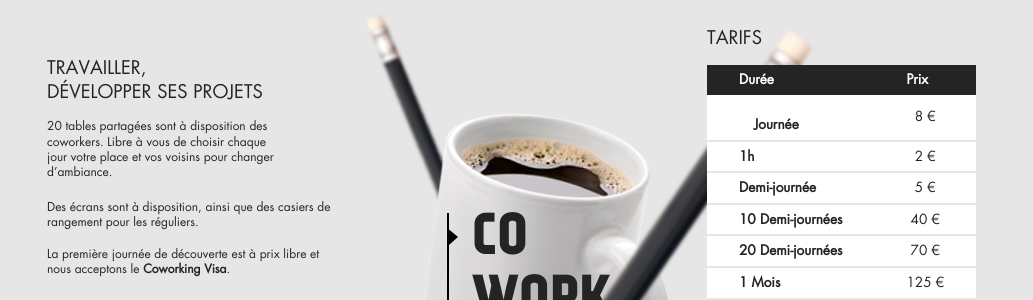
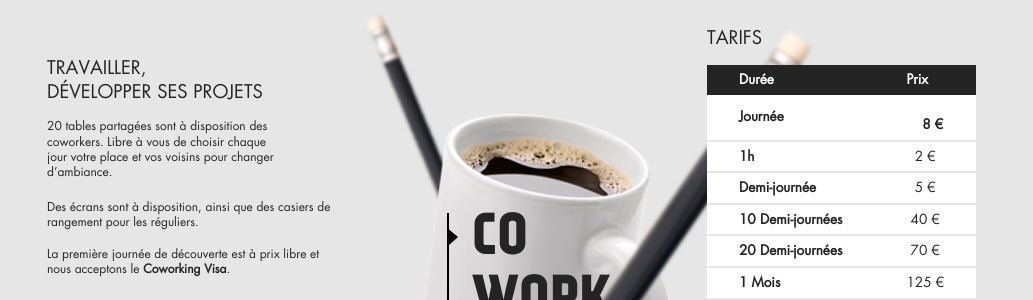
Before and after one commit to la-coroutine/la-coroutine.github.io, a Jekyll site: the page built from index.html, in a window 1280 px wide and 900 px high, scrolled down 1852 px. Shown: the part 150-450 px from the top of the window, without its empty margins (123-1156 px from the left). Built offline with Jekyll 4.4.1, drawn with Linux system fonts in a browser that asks for light colours.

Commit message:
Test add link to "boutique"

```diff
--- a/_includes/home/fr/coworking.html
+++ b/_includes/home/fr/coworking.html
@@ -33,8 +33,8 @@
           </thead>
           <tbody>
             <tr>
-              <th class="thead"><a href="https://boutique.lacoroutine.org/shop/product/coworking-1-journee-4">Journée</a></th>
-              <td>8 €</td>
+              <th class="thead">Journée</th>
+              <td><a href="https://boutique.lacoroutine.org/shop/product/coworking-1-journee-4">8 €</a></td>
             </tr>
             <tr>
               <th class="thead">1h</th>
```
